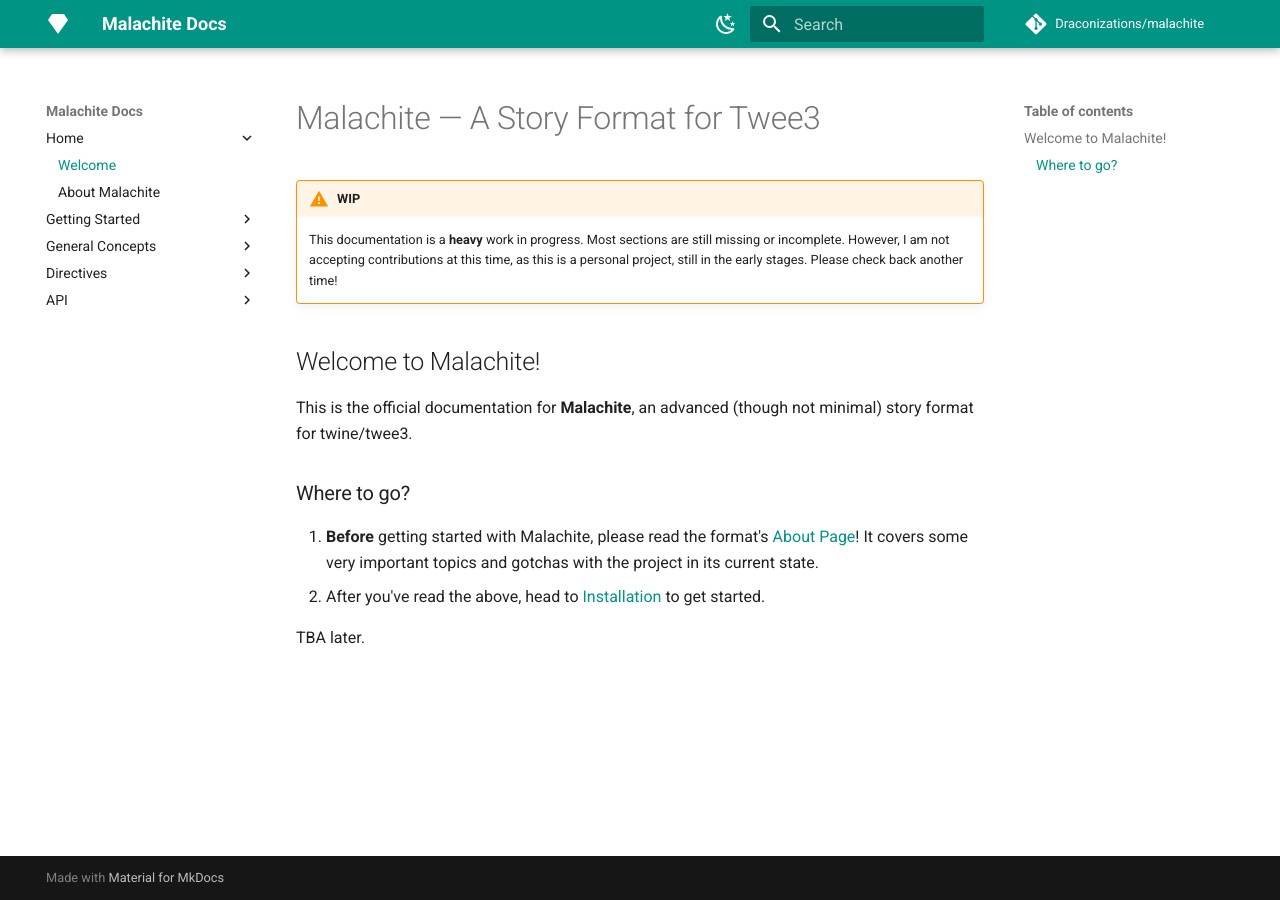
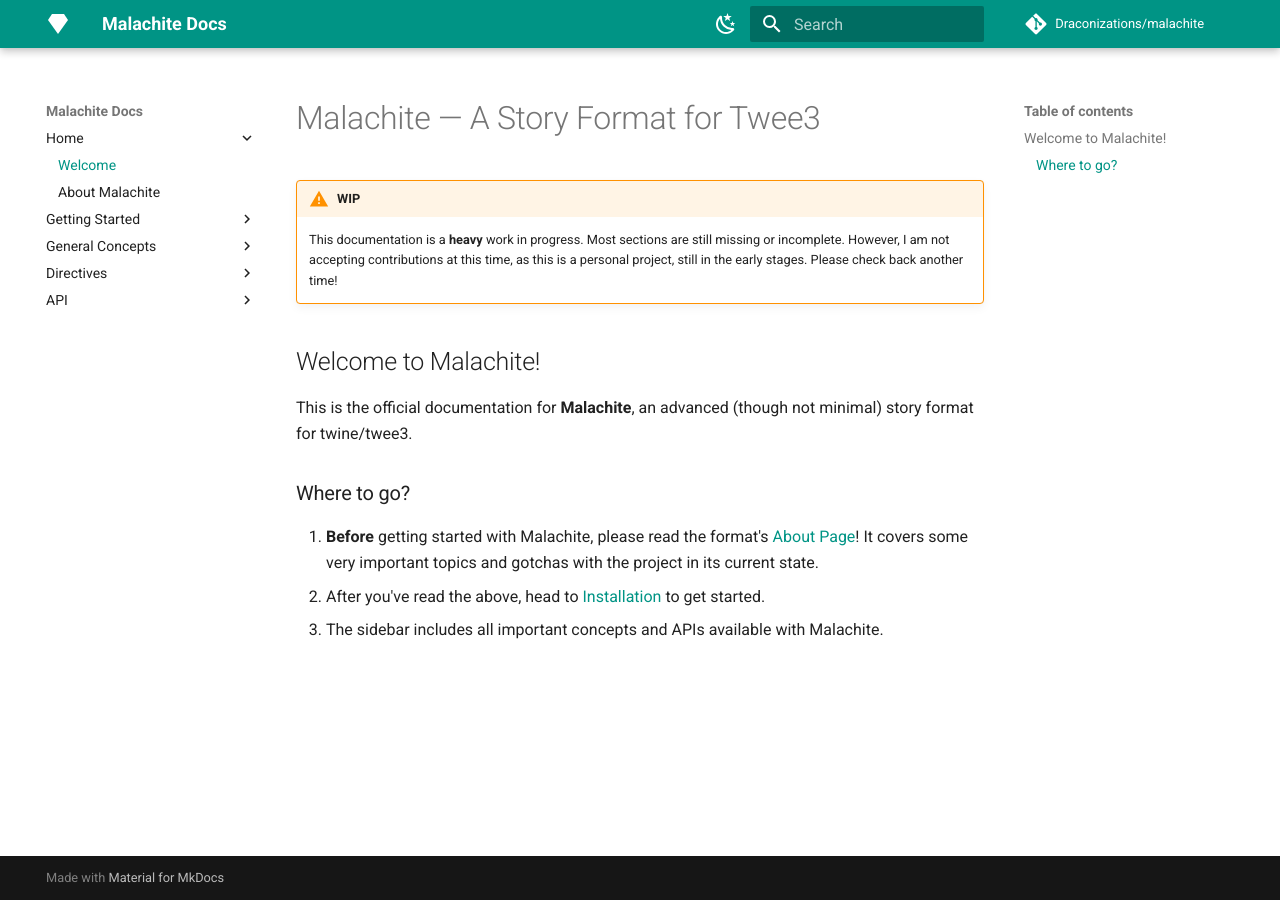
Before and after one commit to Draconizations/malachite, an MkDocs documentation site: the page built from docs/index.md, in a window 1280 px wide. Built offline with MkDocs 1.6.1 and Material for MkDocs 9.7.7, drawn with Linux system fonts in a browser that asks for light colours; comment, search, counter and statistics services are not loaded; the version menu is left out.

Commit message:
docs: finish up where to go section

```diff
--- a/docs/index.md
+++ b/docs/index.md
@@ -8,5 +8,4 @@ This is the official documentation for **Malachite**, an advanced (though not mi
 ### Where to go?
 1. **Before** getting started with Malachite, please read the format's [About Page](./about)! It covers some very important topics and gotchas with the project in its current state.
 2. After you've read the above, head to [Installation](./installation) to get started.
-
-TBA later.
+3. The sidebar includes all important concepts and APIs available with Malachite.
```
